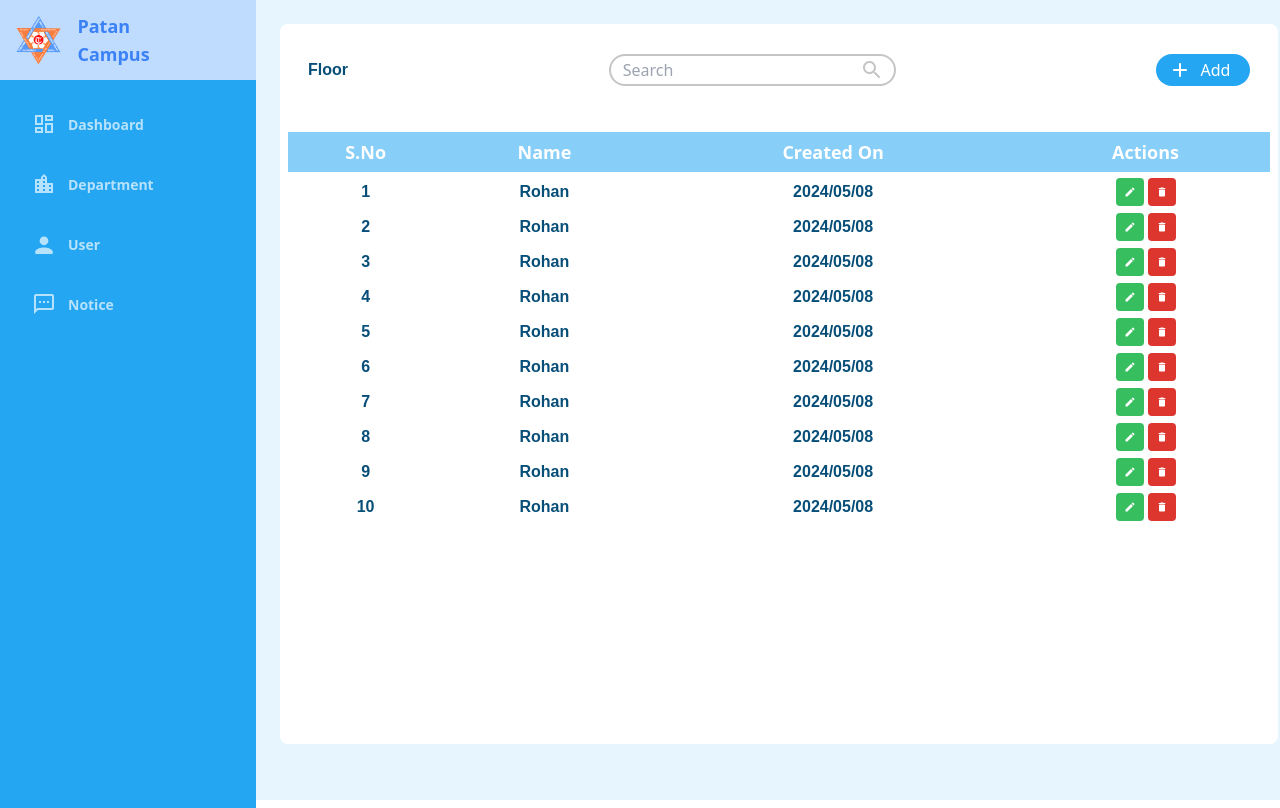
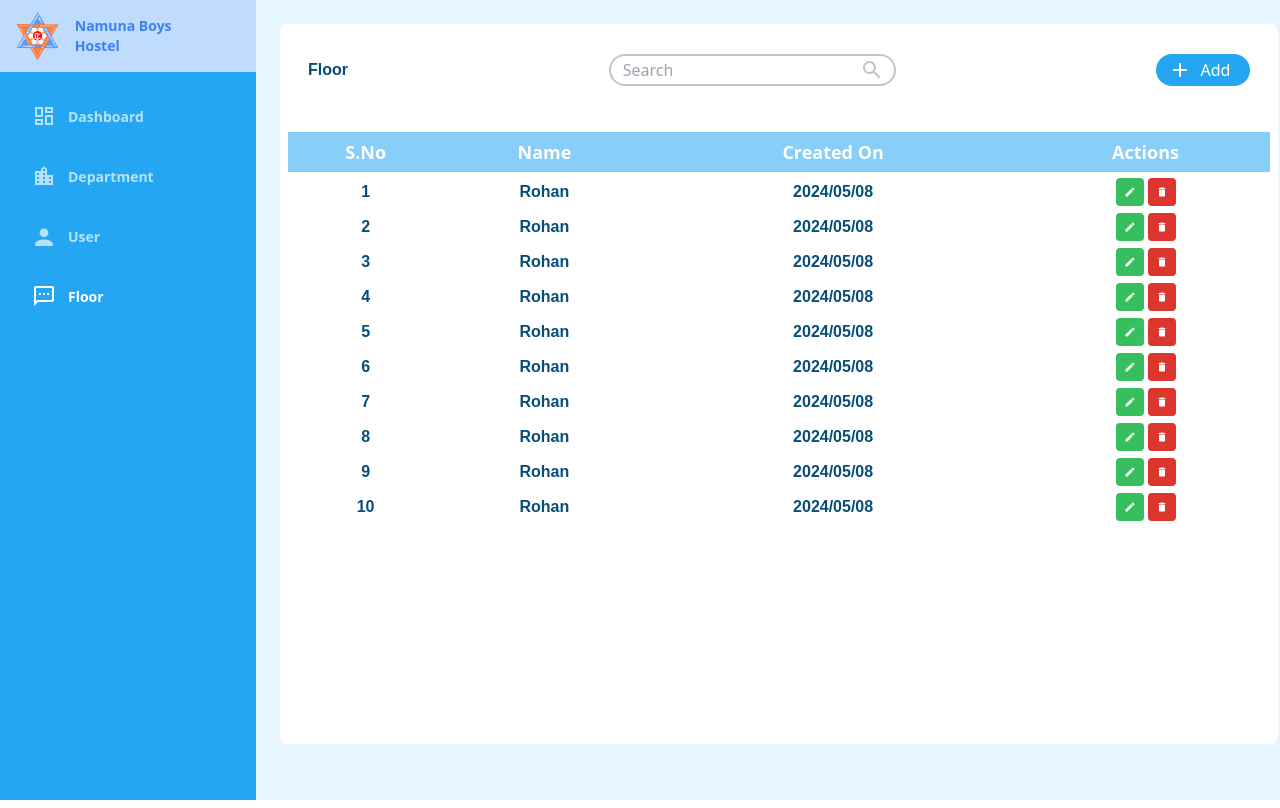
Before and after one commit to Adept-Rohan/sms-frontend, a React (Vite) app: page /floor in a window 1280 px wide. Built offline with nearby package versions, Linux system fonts and the light colour scheme.

Commit message:
changed the notice to floor

```diff
--- a/src/base-layout/Sidebar/SIdebarItem.tsx
+++ b/src/base-layout/Sidebar/SIdebarItem.tsx
@@ -31,8 +31,8 @@ export const SIDE_BAR_ITEMS: SideBarItem[] = [
   },
   {
     id: 4,
-    title: "Notice",
+    title: "Floor",
     icons: <NoticeIcon />,
-    to: "/notice",
+    to: "/floor",
   },
 ] as const;
--- a/src/base-layout/Sidebar/Sidebar.tsx
+++ b/src/base-layout/Sidebar/Sidebar.tsx
@@ -7,8 +7,8 @@ export const Sidebar = () => {
       <div className="w-80">
         <div className="bg-blue-200 flex items-center  space-x-4 p-3 pl-4 pr-14">
           <img className="w-12 h-12" src="src/assets/mainlogo.png" alt="Logo" />
-          <span className="text-blue-500 font-inter font-semibold text-lg">
-            Patan Campus
+          <span className="text-blue-500 font-inter font-semibold text-sm">
+            Namuna Boys Hostel
           </span>
         </div>
         <div className="flex flex-col w-223 h-807 p-8  pb-511 items-start gap-9 flex-shrink-0 bg-[#25A6F2] h-[calc(100vh-72px)]">
```
